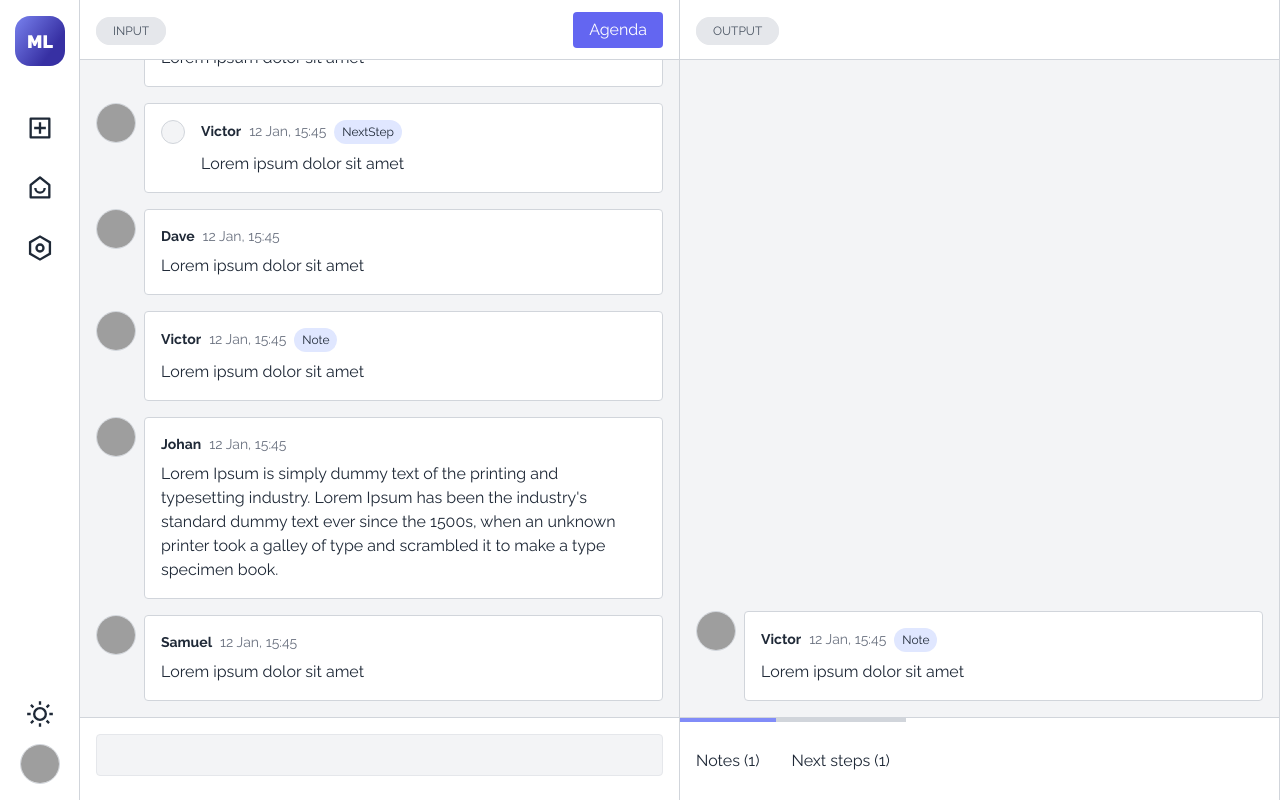
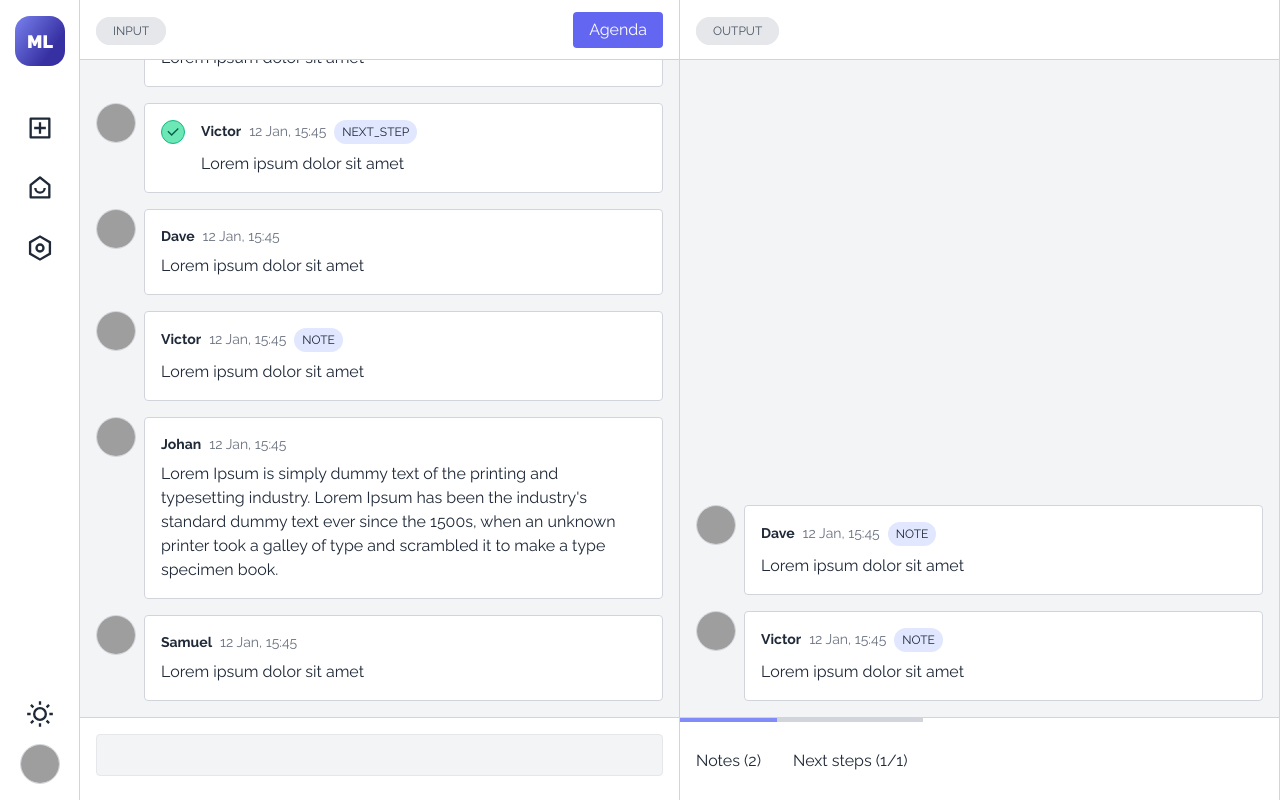
Before and after one commit to brslv/meetlog-web, a React (Create React App) app: page /m/1 in a window 1280 px wide. Built offline with nearby package versions, Linux system fonts and the light colour scheme; grey boxes are pictures that could not be loaded.

Commit message:
toggling next steps

```diff
--- a/src/components/entities/EntitiesProvider.tsx
+++ b/src/components/entities/EntitiesProvider.tsx
@@ -1,5 +1,26 @@
 import React, { createContext, useContext, useState } from 'react'
-import { EntityOutputType, IEntity } from './Entity'
+
+export type EntityOutputType = 'NOTE' | 'NEXT_STEP'
+
+export interface IEntity {
+  id: number
+  text: string
+  author: {
+    name: string
+    avatar: {
+      src: string
+    }
+  }
+  output: INextStepOutput | INoteOutput | null
+}
+
+export interface INextStepOutput {
+  type: 'NEXT_STEP'
+  checked: boolean
+}
+export interface INoteOutput {
+  type: 'NOTE'
+}
 
 interface IConvert {
   toNote(id: number): void
@@ -12,6 +33,7 @@ interface IContext {
   addItem: (text: string) => void
   removeItem: (id: number) => void
   removeFromOutput: (id: number) => void
+  toggleNextStep: (id: number) => void
 }
 const Context = createContext<IContext | null>(null)
 
@@ -20,7 +42,7 @@ export default function EntitiesProvider({
 }: {
   children: React.ReactNode
 }) {
-  const [items, setItems] = useState([
+  const [items, setItems] = useState<IEntity[]>([
     {
       id: 1,
       author: {
@@ -54,7 +76,7 @@ export default function EntitiesProvider({
       },
       text: 'Lorem ipsum dolor sit amet',
       output: {
-        type: EntityOutputType.Note,
+        type: 'NOTE',
       },
     },
     {
@@ -78,7 +100,8 @@ export default function EntitiesProvider({
       },
       text: 'Lorem ipsum dolor sit amet',
       output: {
-        type: EntityOutputType.NextStep,
+        type: 'NEXT_STEP',
+        checked: true,
       },
     },
     {
@@ -90,7 +113,9 @@ export default function EntitiesProvider({
         },
       },
       text: 'Lorem ipsum dolor sit amet',
-      output: null,
+      output: {
+        type: 'NOTE',
+      },
     },
     {
       id: 7,
@@ -130,7 +155,23 @@ export default function EntitiesProvider({
     setItems((prev) =>
       prev.map((item) => {
         if (item.id === id) {
-          item.output = { type }
+          let output = null
+          switch (type) {
+            case 'NOTE': {
+              output = {
+                type: 'NOTE' as const,
+              }
+              break
+            }
+            case 'NEXT_STEP': {
+              output = {
+                type: 'NEXT_STEP' as const,
+                checked: false,
+              }
+              break
+            }
+          }
+          item.output = output
         }
         return item
       })
@@ -139,10 +180,10 @@ export default function EntitiesProvider({
 
   const convert = {
     toNote(id: number) {
-      convertTo(EntityOutputType.Note, id)
+      convertTo('NOTE', id)
     },
     toNextStep(id: number) {
-      convertTo(EntityOutputType.NextStep, id)
+      convertTo('NEXT_STEP', id)
     },
   }
 
@@ -155,12 +196,24 @@ export default function EntitiesProvider({
     )
   }
 
+  const toggleNextStep = (id: number) => {
+    setItems((prev) => {
+      return prev.map((item) => {
+        if (item.id === id && item.output?.type === 'NEXT_STEP') {
+          item.output.checked = !item.output.checked
+        }
+        return item
+      })
+    })
+  }
+
   const value = {
     items,
     convert,
     addItem,
     removeItem,
     removeFromOutput,
+    toggleNextStep,
   }
 
   return <Context.Provider value={value}>{children}</Context.Provider>
--- a/src/components/entities/Entity.tsx
+++ b/src/components/entities/Entity.tsx
@@ -1,4 +1,4 @@
-import React, { useRef, useState } from 'react'
+import React, { useEffect, useRef, useState } from 'react'
 import useOnClickOutside from '../../utils/useOnOutsideClick'
 import Avatar from '../Avatar'
 import cn from '../../utils/cn'
@@ -6,31 +6,22 @@ import Card from '../core/Card'
 import useOnEsc from '../../utils/useOnEsc'
 import ReactMarkdown from 'react-markdown'
 import { Check } from '../../toolkit'
+import { IEntity, useEntities } from './EntitiesProvider'
 
-export enum EntityOutputType {
-  Note = 'Note',
-  NextStep = 'NextStep',
-}
-
-export interface IEntity {
-  id: number
-  text: string
-  author: {
-    name: string
-    avatar: {
-      src: string
-    }
-  }
-  output: { type: EntityOutputType } | null
-}
-
-function EntityCheckbox() {
-  const [isChecked, setIsChecked] = useState(false)
+function EntityCheckbox({
+  checked,
+  onToggle,
+}: {
+  checked?: boolean
+  onToggle: (isChecked: boolean) => void
+}) {
+  const [isChecked, setIsChecked] = useState(checked)
+  useEffect(() => setIsChecked(checked), [checked])
   const onClick = (e: React.MouseEvent) => {
     e.preventDefault()
     e.stopPropagation()
+    onToggle(!isChecked)
     setIsChecked((prev) => !prev)
-    console.log('clicked')
   }
   return (
     <div
@@ -53,6 +44,7 @@ function EntityBody({
   data: IEntity
   isContextMenuOpen: boolean
 }) {
+  const { toggleNextStep } = useEntities()
   return (
     <Card
       key={data.id}
@@ -62,9 +54,12 @@ function EntityBody({
       })}
     >
       <div className="flex">
-        {data.output?.type === EntityOutputType.NextStep ? (
+        {data.output?.type === 'NEXT_STEP' ? (
           <div className="mr-4">
-            <EntityCheckbox />
+            <EntityCheckbox
+              checked={data.output.checked}
+              onToggle={() => toggleNextStep(data.id)}
+            />
           </div>
         ) : null}
         <div>
--- a/src/components/entities/EntityList.tsx
+++ b/src/components/entities/EntityList.tsx
@@ -1,6 +1,7 @@
 import { ENTITY_LIST_MIN_HEIGHT } from '../../constants'
-import Entity, { IEntity } from './Entity'
+import Entity from './Entity'
 import React from 'react'
+import { IEntity } from './EntitiesProvider'
 
 export default function EntityList({
   entities,
--- a/src/components/entities/contextMenu/InputEntityContextMenu.tsx
+++ b/src/components/entities/contextMenu/InputEntityContextMenu.tsx
@@ -1,8 +1,7 @@
 import Title from '../../core/Title'
 import { DeleteIcon, NoteIcon, TaskIcon } from '../../../toolkit'
 import React from 'react'
-import { IEntity } from '../Entity'
-import { useEntities } from '../EntitiesProvider'
+import { IEntity, useEntities } from '../EntitiesProvider'
 import ContextMenuItem, {
   ContextMenuItemType,
 } from '../../core/ContextMenuItem'
--- a/src/components/entities/contextMenu/OutputEntityContextMenu.tsx
+++ b/src/components/entities/contextMenu/OutputEntityContextMenu.tsx
@@ -1,14 +1,13 @@
 import Title from '../../core/Title'
 import { DeleteIcon } from '../../../toolkit'
 import React from 'react'
-import { EntityOutputType, IEntity } from '../Entity'
-import { useEntities } from '../EntitiesProvider'
+import { EntityOutputType, IEntity, useEntities } from '../EntitiesProvider'
 
-const typeToName = (type: EntityOutputType | undefined) => {
+const typeToName = (type: EntityOutputType | undefined): string => {
   if (!type) return 'unknown'
   return {
-    [EntityOutputType.Note]: 'notes',
-    [EntityOutputType.NextStep]: 'next steps',
+    NOTE: 'notes',
+    NEXT_STEP: 'next steps',
   }[type]
 }
 
--- a/src/components/meeting/MeetingOutputFooter.tsx
+++ b/src/components/meeting/MeetingOutputFooter.tsx
@@ -1,8 +1,7 @@
 import React from 'react'
 import { SECTION_FOOTER_MIN_HEIGHT } from '../../constants'
 import cn from '../../utils/cn'
-import { useEntities } from '../entities/EntitiesProvider'
-import { IEntity } from '../entities/Entity'
+import { IEntity, useEntities } from '../entities/EntitiesProvider'
 import { filterEntities } from './utils'
 
 export enum MeetingOutputFooterSections {
@@ -46,6 +45,10 @@ export default function MeetingOutputFooter({
   const { items } = useEntities()
   const count = (items: IEntity[], section: MeetingOutputFooterSections) =>
     filterEntities(items, section).length
+  const countChecked = (items: IEntity[]) =>
+    filterEntities(items, MeetingOutputFooterSections.NextSteps).filter(
+      (i) => i.output?.type === 'NEXT_STEP' && i.output.checked
+    ).length
   return (
     <div
       className="flex items-center relative bg-white dark:bg-gray-800 border-t border-gray-300 dark:border-gray-700"
@@ -61,7 +64,8 @@ export default function MeetingOutputFooter({
         isActive={activeSection === MeetingOutputFooterSections.NextSteps}
         onClick={() => onSectionChange(MeetingOutputFooterSections.NextSteps)}
       >
-        Next steps ({count(items, MeetingOutputFooterSections.NextSteps)})
+        Next steps ({countChecked(items)}/
+        {count(items, MeetingOutputFooterSections.NextSteps)})
       </FooterButton>
     </div>
   )
--- a/src/components/meeting/MeetingSection.tsx
+++ b/src/components/meeting/MeetingSection.tsx
@@ -2,7 +2,7 @@ import EntityList from '../entities/EntityList'
 import React from 'react'
 import Title from '../core/Title'
 import { MEETING_HEADING_SECTION_HEIGHT } from '../../constants'
-import { IEntity } from '../entities/Entity'
+import { IEntity } from '../entities/EntitiesProvider'
 
 export default function MeetingSection({
   title,
--- a/src/components/meeting/utils.tsx
+++ b/src/components/meeting/utils.tsx
@@ -1,13 +1,13 @@
-import { EntityOutputType, IEntity } from '../entities/Entity'
 import { MeetingOutputFooterSections } from './MeetingOutputFooter'
+import { EntityOutputType, IEntity } from '../entities/EntitiesProvider'
 
 export const filterEntities = (
   items: IEntity[],
   activeSection: MeetingOutputFooterSections
 ) => {
-  const map = {
-    [EntityOutputType.Note]: MeetingOutputFooterSections.Notes,
-    [EntityOutputType.NextStep]: MeetingOutputFooterSections.NextSteps,
+  const map: { [key in EntityOutputType]: MeetingOutputFooterSections } = {
+    NOTE: MeetingOutputFooterSections.Notes,
+    NEXT_STEP: MeetingOutputFooterSections.NextSteps,
   }
   return items.filter((item) => {
     if (!item.output) return null
```
